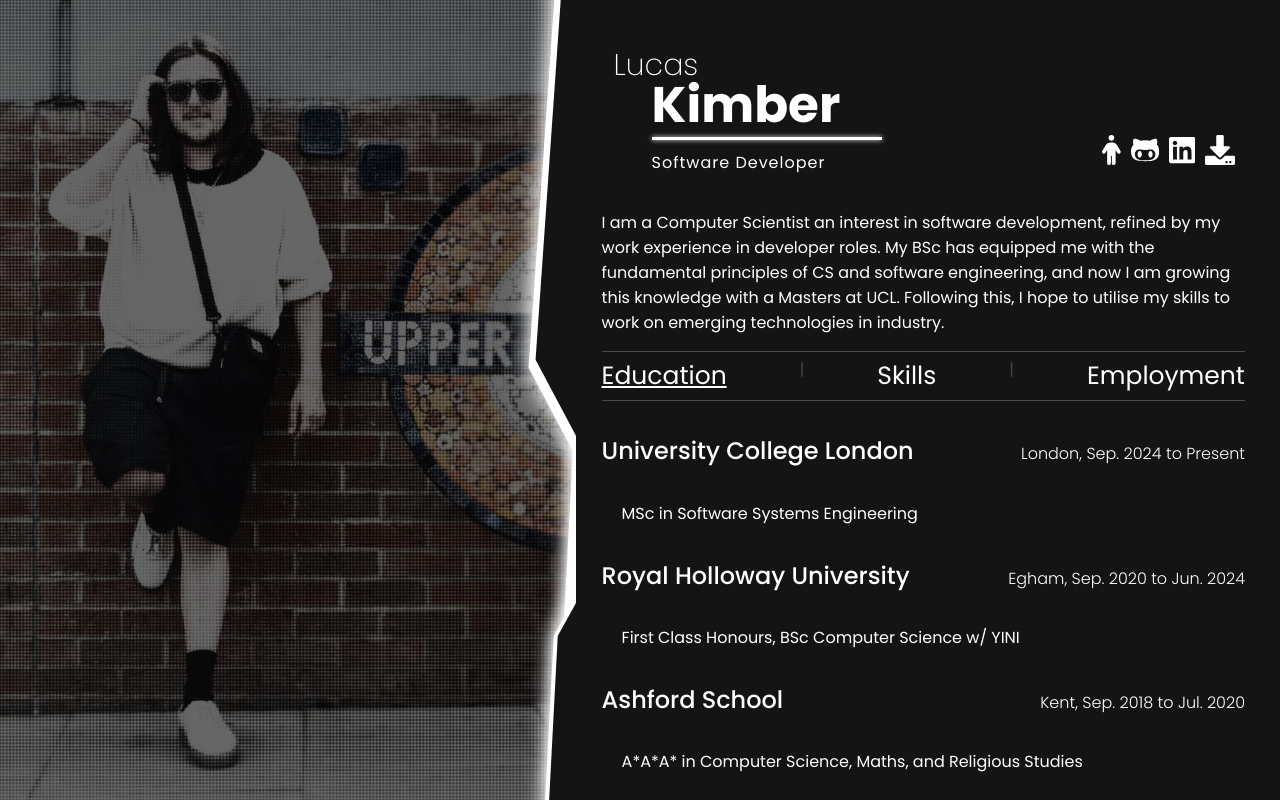
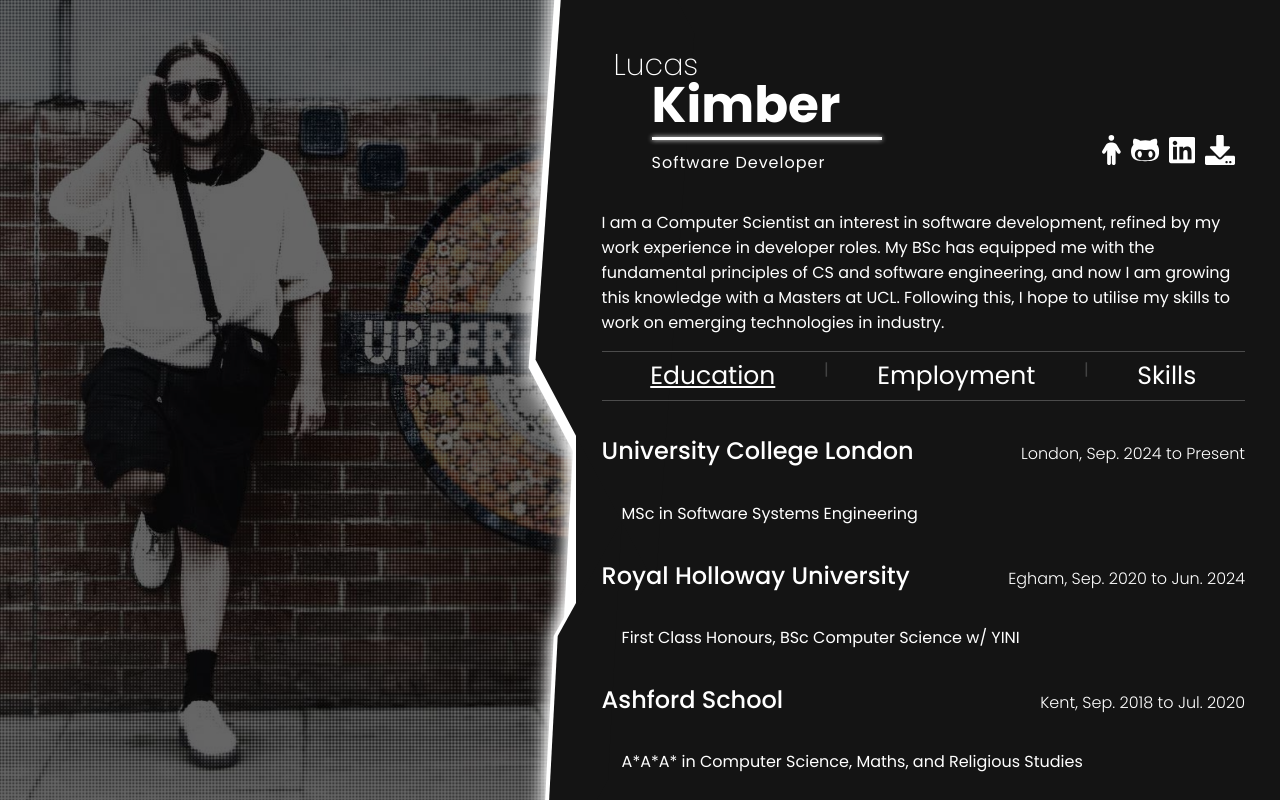
Before and after one commit to lucas-kimber/lucas-kimber.github.io, a Nuxt app: page /education in a window 1280 px wide. Built offline with nearby package versions, Linux system fonts and the light colour scheme.

Commit message:
Ammended nav bar

```diff
--- a/components/nav.vue
+++ b/components/nav.vue
@@ -3,21 +3,26 @@
         <ul class="nav-menu">
             <li><NuxtLink to="/education">Education</NuxtLink></li>
             <li class="sep">|</li>
+            <li><NuxtLink to="/employment">Employment</NuxtLink></li>
+            <li class="sep">|</li>
             <li><NuxtLink to="/skills">Skills</NuxtLink></li>
-            <li class="sep">|</li>
-            <li><NuxtLink to="/employment">Employment</NuxtLink></li>
         </ul>
     </div>
 </template>
 <style lang="scss">
+
 .nav-menu {
     list-style: none;
     display: flex;
-    justify-content: space-between;
+    justify-content: space-evenly;
     padding-right: 15px;
     border-top: 1px solid #4b4b4b;
     border-bottom: 1px solid #4b4b4b;
     padding: 5px 0 5px 0;
+
+    .li {
+        text-align: center;
+    }
 
     .sep {
         opacity: 0.2;
```
